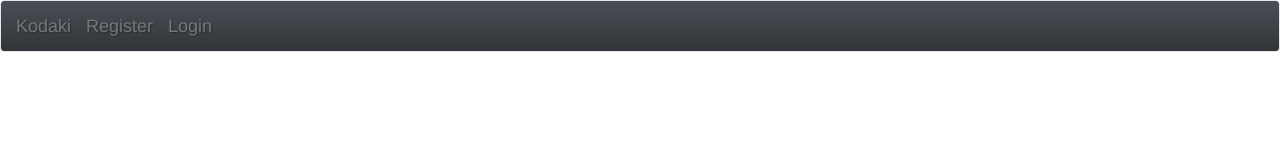
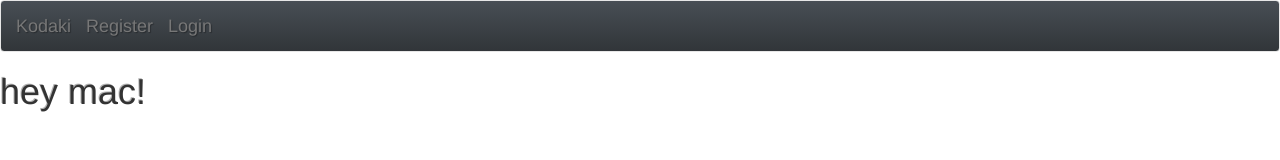
Before and after one commit to StuartGrossman/kodaki, a website: page views/index.html in a window 1280 px wide. Drawn offline with nearby package versions, Linux system fonts and the light colour scheme; no server answers; files whose address does not match are found by name.

Commit message:
now lets see it

```diff
--- a/views/index.html
+++ b/views/index.html
@@ -39,7 +39,6 @@
 
 
 
-
 			<!--
 			      <a ng-show="!nav.status.username" class="navbar-brand navbar-right" ui-sref="">{{nav.status.username}}</a> -->
 				<!--   <a ng-show="!nav.status.username"class="navbar-brand" ui-sref="LogOut">Logout</a>
@@ -53,7 +52,7 @@
 
 		</div>
 	</div>
-
+	<h1>hey mac!</h1>
 		<ui-view></ui-view>
 
 	<!-- Ext Libs -->
```
